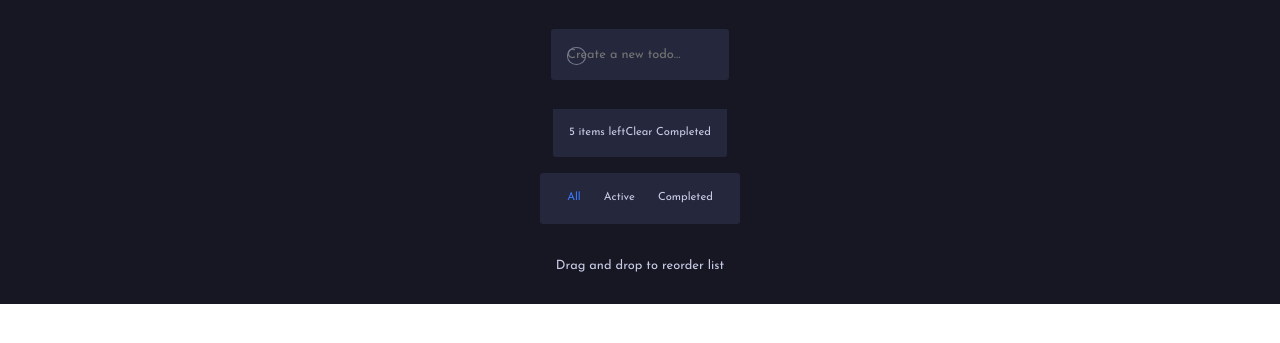
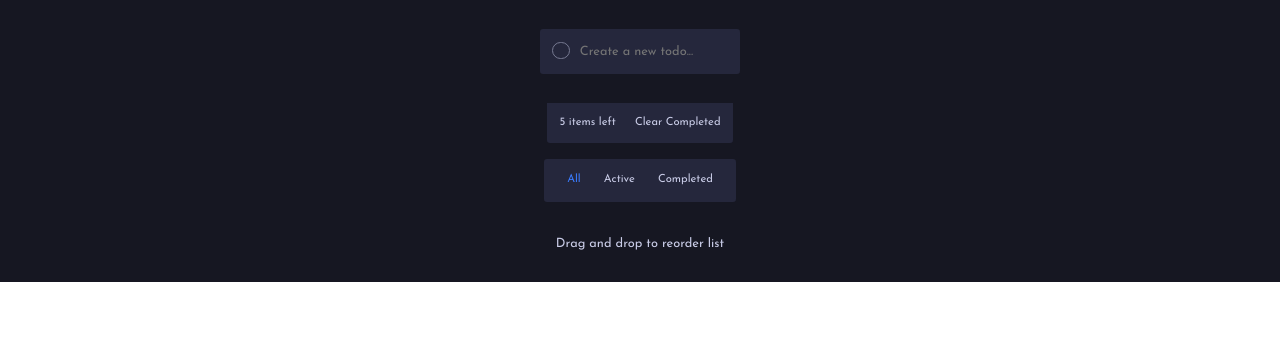
Before and after one commit to Bear-Frost/todo-list-FEM, a plain HTML site: page index.html in a window 1280 px wide. Shown: the part 97-440 px from the top of the page. Drawn offline with Linux system fonts and the light colour scheme.

Commit message:
updatelmao

```diff
--- a/style.css
+++ b/style.css
@@ -59,16 +59,20 @@ header {
   margin-top: 2rem;
   display: flex;
   justify-content: center;
-  position: relative;
+  align-items: center;
+  background-color: var(--secondary);
+  padding: 0.75rem;
+  border: none;
+  border-radius: 0.2rem;
+  box-sizing: border-box;
+
 }
 
 .input-todo {
   background-color: var(--secondary);
   border: none;
-  border-radius: 0.2rem;
   font-size: 0.8rem;
   box-sizing: border-box;
-  padding: 1rem;
   color: var(--text-color-light);
 }
 
@@ -79,13 +83,13 @@ header {
 }
 
 .check-img-container {
+  margin-bottom: 0.1rem;
   padding: 0.2rem;
-  position: absolute;
-  left: 1rem;
-  bottom: 0.95rem;
   border-radius: 100%;
   border: 1px solid var(--gray-light);
-
+  height: 1.1rem;
+  width: 1.1rem;
+  margin-right: 0.5rem;
 }
 
 .empty-img {
@@ -108,10 +112,9 @@ header {
 
 .foot-of-todos {
   background-color: var(--secondary);
-
   border-radius: 0 0 0.2rem 0.2rem;
 
-  padding: 1rem;
+  padding: 0.75rem;
   display: flex;
   justify-content: space-between;
   align-items: center;
@@ -119,12 +122,16 @@ header {
   margin-bottom: 1rem;
 }
 
+.items-left {
+  margin-right: 1.2rem;
+}
+
 .filter-section {
   background-color: var(--secondary);
 
   border-radius: 0.2rem;
 
-  padding: 1rem;
+  padding: 0.75rem;
   display: flex;
   justify-content: center;
   align-items: center;
```
